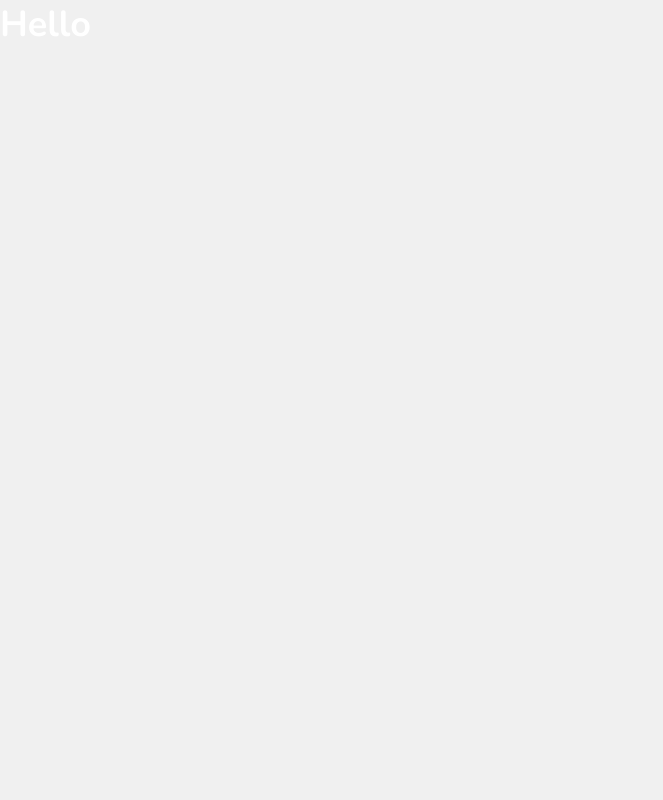
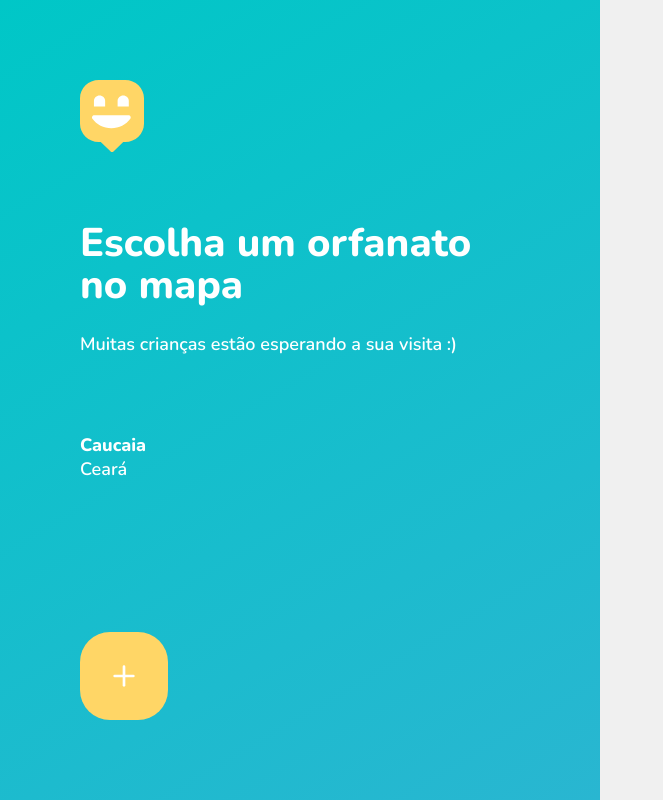
Before and after one commit to PedroVOliveira/nlw-3, a React (Create React App) app in the folder happy_web/: page /map in a window 1280 px wide. Shown: the whole page, without its empty margins (0-663 px from the left). Built offline with nearby package versions, Linux system fonts and the light colour scheme.

Commit message:
componente para o o botão criado

```diff
--- /dev/null
+++ b/happy_web/src/Components/Button/Button.jsx
@@ -0,0 +1,15 @@
+import React from 'react'
+import {Link} from 'react-router-dom';
+import {AncorLink} from './styled';
+const Button = ({to,children}) => {
+  return (
+    <AncorLink>
+      <Link to={to}>
+        {children}
+      </Link>
+    </AncorLink>
+
+  )
+}
+
+export default Button;
--- /dev/null
+++ b/happy_web/src/Components/Button/index.js
@@ -0,0 +1 @@
+export {default} from './Button';
--- /dev/null
+++ b/happy_web/src/Components/Button/styled.js
@@ -0,0 +1,23 @@
+import styled from 'styled-components';
+
+export const AncorLink = styled.div`
+
+  a {
+
+    width:88px;
+    height:88px;
+    background:#ffd666;
+    border-radius:30px;
+    display:flex;
+    justify-content:center;
+    align-items:center;
+    text-decoration:none;
+    transition: all .3s;
+
+    &:hover {
+      background:#96FEFF;
+      transition: all .3s;
+    }
+  }
+
+`
--- a/happy_web/src/Pages/LandingPage/LandingPage.jsx
+++ b/happy_web/src/Pages/LandingPage/LandingPage.jsx
@@ -1,6 +1,7 @@
 import React from 'react';
+
 import {FiArrowRight} from 'react-icons/fi';
-
+import AncorLink from '../../Components/Button';
 import logoImg from '../../assets/img/Logo.svg';
 import {PageLanding,Location,EnterApp} from './styled';
 import {Wrapper} from '../../Styles/Wrapper';
@@ -17,9 +18,9 @@ const LandingPage = () => {
           <strong>Caucaia</strong>
           <span>Ceará</span>
         </Location>
-        <EnterApp href="#">
+        <AncorLink to="/map">
           <FiArrowRight size={26} color="rgba(0,0,0,0.6)" />
-          </EnterApp>
+        </AncorLink>
       </Wrapper>
     </PageLanding>
   )
--- a/happy_web/src/Pages/OrphanagesMap/OrphanagesMap.jsx
+++ b/happy_web/src/Pages/OrphanagesMap/OrphanagesMap.jsx
@@ -1,10 +1,30 @@
 import React from 'react'
-
+import {Link} from 'react-router-dom';
+import {FiPlus} from 'react-icons/fi'
+import AncorLink from '../../Components/Button';
+import {PageMap, LateralContent} from './styled';
+import mapMarkerImg from '../../assets/img/Local.svg';
 const OrphanagesMap = () => {
   return (
-    <div>
-      <h1>Hello</h1>
-    </div>
+    <PageMap>
+      <LateralContent>
+        <header>
+          <img src={mapMarkerImg} alt="Happy"/>
+          <h2>Escolha um orfanato no mapa</h2>
+          <p>Muitas crianças estão esperando a sua visita :)</p>
+        </header>
+
+        <footer>
+          <strong>Caucaia</strong>
+          <span>Ceará</span>
+        </footer>
+        <div></div>
+
+        <AncorLink to="/">
+          <FiPlus size={32} color="#fff"/>
+        </AncorLink>
+      </LateralContent>
+    </PageMap>
   )
 }
 
--- /dev/null
+++ b/happy_web/src/Pages/OrphanagesMap/styled.js
@@ -0,0 +1,42 @@
+import styled from 'styled-components';
+
+export const PageMap = styled.div`
+  width: 100vw;
+  height:100vh;
+  position:relative;
+
+  display:flex;
+
+`;
+
+export const LateralContent = styled.aside`
+  width:440px;
+  background: linear-gradient(329.54deg, #29B6D1 0%, #00C7C7 100%);
+  padding:80px;
+  display:flex;
+  flex-direction:column;
+  justify-content:space-between;
+
+  h2 {
+    font-size:40px;
+    font-weight:800;
+    line-height:42px;
+    margin-top:64px;
+
+  }
+
+  p {
+    line-height:28px;
+    margin-top:24px;
+  }
+
+  footer {
+    display:flex;
+    flex-direction:column;
+    line-height:24px;
+
+    strong {
+      font-weight:800;
+    }
+  }
+`;
--- a/happy_web/src/Pages/Routes/Routes.jsx
+++ b/happy_web/src/Pages/Routes/Routes.jsx
@@ -14,7 +14,6 @@ const Routes = () => {
           <Route
             path='/map'
             component={OrphanagesMap}
-
           />
       </Switch>
     </BrowserRouter>
--- a/happy_web/src/Styles/Wrapper.js
+++ b/happy_web/src/Styles/Wrapper.js
@@ -33,5 +33,18 @@ export const  Wrapper = styled.div`
     }
   }
 
+  a {
+      position:absolute;
+      right:0;
+      bottom:0;
+      width:88px;
+      height:88px;
 
-`
+      display:flex;
+      justify-content:center;
+      align-items:center;
+      text-decoration:none;
+      transition: all .3s;
+  }
+
+`;
```
